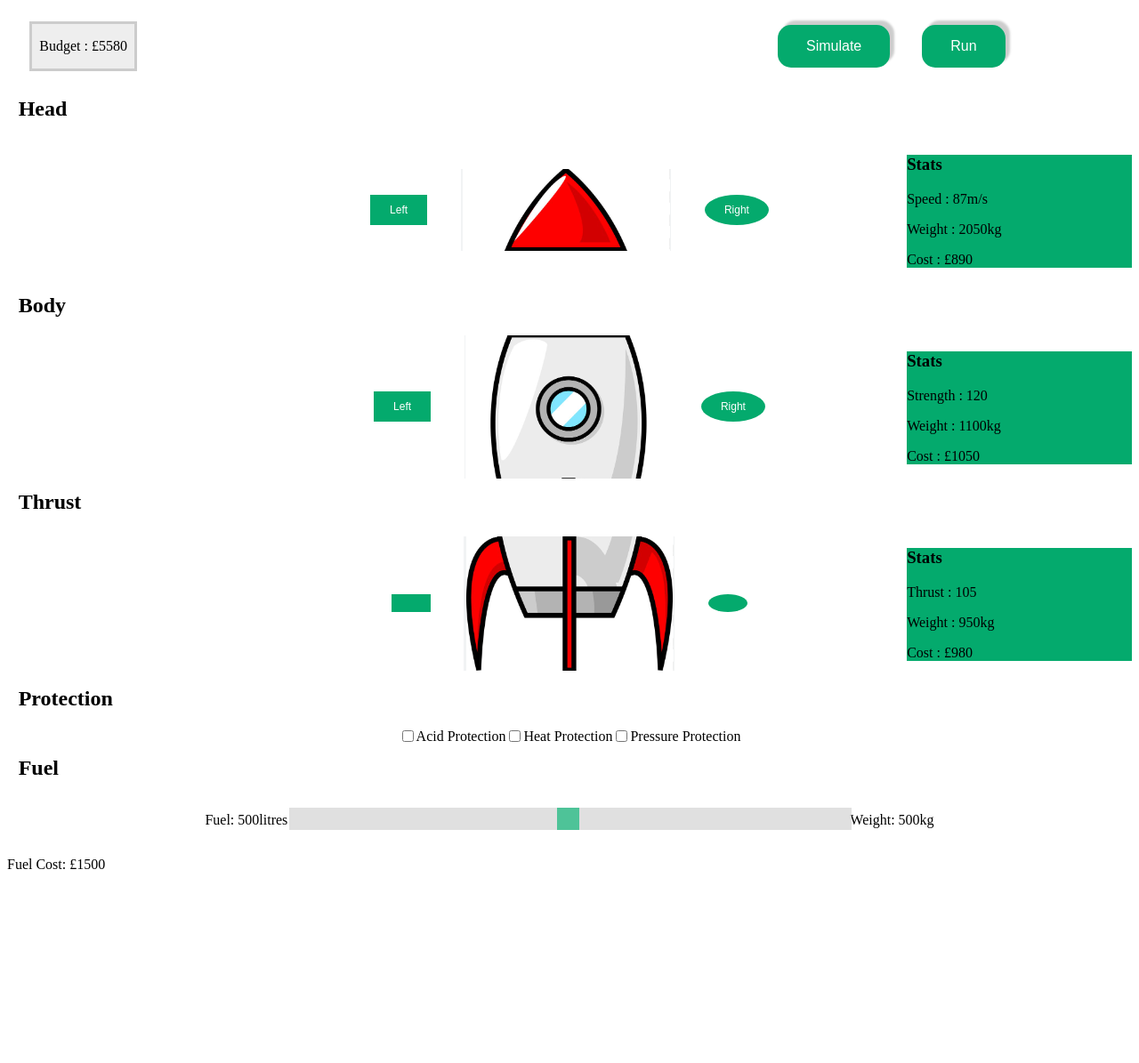
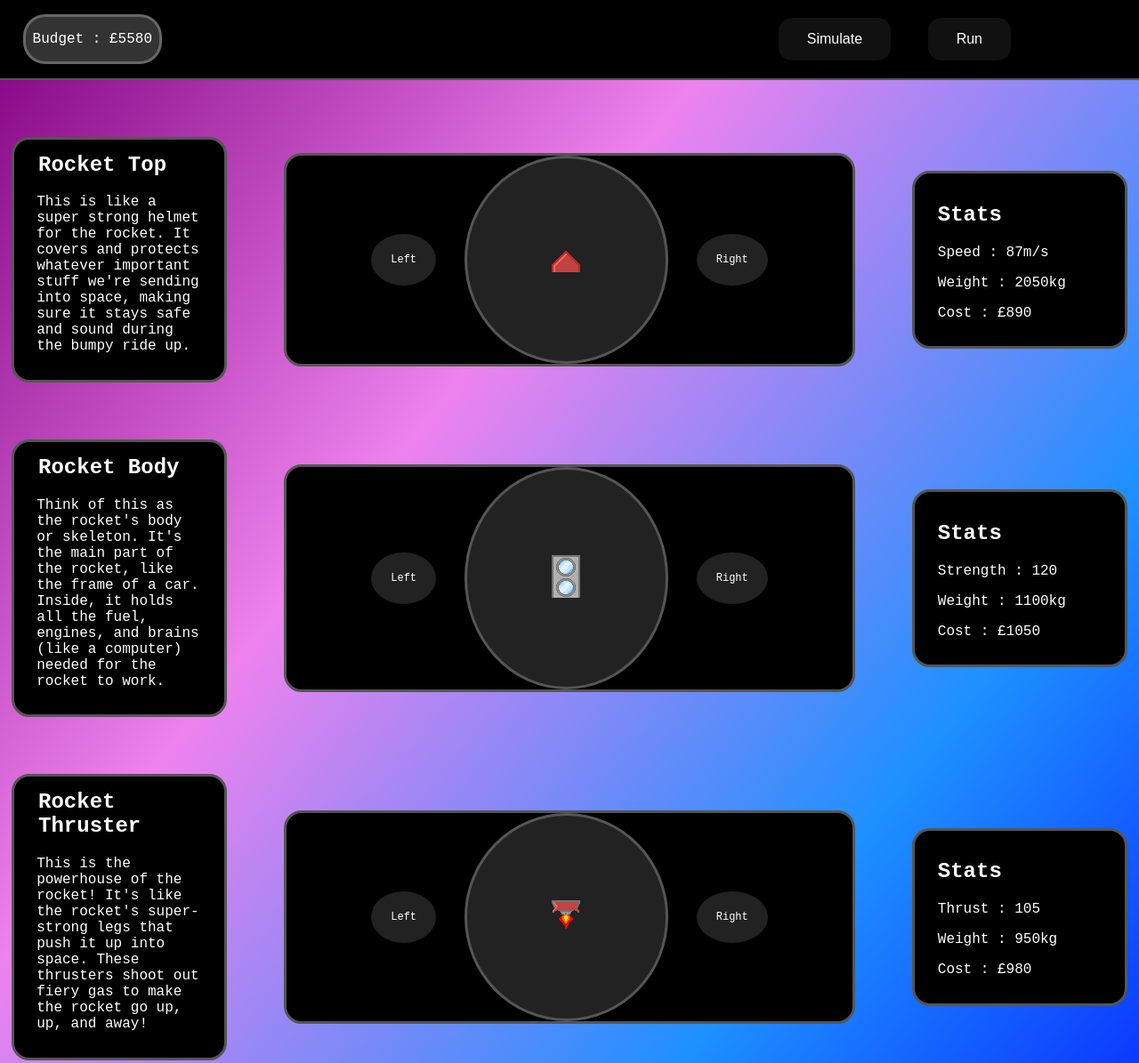
Before and after one commit to Antony-Salta/Joethons, a plain HTML site: page RocketBuilder/builder.html in a window 1280 px wide. Shown: the top 1195 px of the page at 89% size. Before the commit the page ends 997 px from the top, so only its background shows below. Drawn offline with Linux system fonts and the light colour scheme.

Commit message:
updated UI

```diff
--- a/RocketBuilder/builder.html
+++ b/RocketBuilder/builder.html
@@ -22,17 +22,23 @@
         <section>
             <!-- rocket head switcher -->
             <div>
-                <h2 class="categoryTitle">Head</h2>
                 <div class="rocketSection">
-                    <div class="paddedDiv"></div>
+                    <div class="paddedDiv">
+                        <div class="infoBox">
+                            <h2 class="categoryTitle">Rocket Top</h2>
+                            <p>This is like a super strong helmet for the rocket. It covers and protects whatever important stuff we're sending into space, making sure it stays safe and sound during the bumpy ride up.</p>
+                        </div>
+                    </div>
                     <div class="rocketPart">
                         <button class="switchLeft" onclick="rotateLeft('head')">Left</button>
-                        <img id="headImage" src="./Images/temp_rocket_head.png"/>
+                        <div class="backgroundCircle">
+                            <img id="headImage" src="./Images/temp_rocket_head.png"/>
+                        </div>
                         <button class="switchRight" onclick="rotateRight('head')">Right</button>
                     </div>
                     <div class="paddedDiv">
                         <div class="statBox">
-                            <h3>Stats</h3>
+                            <h2>Stats</h2>
                             <p id="headSpeed">Speed : 100</p>
                             <p id="headWeight">Weight : 1000kg</p>
                             <p id="headCost">Cost : £25</p>
@@ -43,17 +49,23 @@
 
             <!-- rocket body switcher -->
             <div>
-                <h2 class="categoryTitle">Body</h2>
                 <div class="rocketSection">
-                    <div class="paddedDiv"></div>
+                    <div class="paddedDiv">
+                        <div class="infoBox">
+                            <h2 class="categoryTitle">Rocket Body</h2>
+                            <p>Think of this as the rocket's body or skeleton. It's the main part of the rocket, like the frame of a car. Inside, it holds all the fuel, engines, and brains (like a computer) needed for the rocket to work.</p>
+                        </div>
+                    </div>
                     <div class="rocketPart">
                         <button class="switchLeft" onclick="rotateLeft('body')">Left</button>
-                        <img id="bodyImage" src="./Images/temp_rocket_body.png"/>
+                        <div class="backgroundCircle">
+                            <img id="bodyImage" src="./Images/temp_rocket_body.png"/>
+                        </div>
                         <button class="switchRight" onclick="rotateRight('body')">Right</button>
                     </div>
                     <div class="paddedDiv">
                         <div class="statBox">
-                            <h3>Stats</h3>
+                            <h2>Stats</h2>
                             <p id="bodyStrength">Strength: 100</p>
                             <p id="bodyWeight">Weight: 5600kg</p>
                             <p id="bodyCost">Cost : £30</p>
@@ -64,17 +76,23 @@
 
             <!-- rocket thrust switcher -->
             <div>
-                <h2 class="categoryTitle">Thrust</h2>
                 <div class="rocketSection">
-                    <div class="paddedDiv"></div>
+                    <div class="paddedDiv">
+                        <div class="infoBox">
+                            <h2 class="categoryTitle">Rocket Thruster</h2>
+                            <p>This is the powerhouse of the rocket! It's like the rocket's super-strong legs that push it up into space. These thrusters shoot out fiery gas to make the rocket go up, up, and away!</p>
+                        </div>
+                    </div>
                     <div class="rocketPart">
-                        <button class="switchLeft" onclick="rotateLeft('thrust')"></button>
-                        <img id="thrustImage" src="./Images/temp_rocket_thrust.png"/>
-                        <button class="switchRight" onclick="rotateRight('thrust')"></button>
+                        <button class="switchLeft" onclick="rotateLeft('thrust')">Left</button>
+                        <div class="backgroundCircle">
+                            <img id="thrustImage" class="rocketPartImage" src="./Images/temp_rocket_thrust.png"/>
+                        </div>
+                        <button class="switchRight" onclick="rotateRight('thrust')">Right</button>
                     </div>
                     <div class="paddedDiv">
                         <div class="statBox">
-                            <h3>Stats</h3>
+                            <h2>Stats</h2>
                             <p id="thrustThrust">Thrust: 100</p>
                             <p id="thrustWeight">Weight: 300kg</p>
                             <p id="thrustCost">Cost : £10</p>
@@ -85,7 +103,7 @@
         </section>
 
         <!-- section for protection choice -->
-        <section>
+        <section class="footerOptions">
             <h2 class="categoryTitle">Protection</h2>
             <div class="centeredOptions">
                 <input id="acidCheckbox" type="checkbox" onclick="protectionClicked('acid')">
@@ -98,8 +116,11 @@
         </section>
 
         <!-- section for fuel -->
-        <section>
+        <section class="footerOptions">
             <h2 class="categoryTitle">Fuel</h2>
+            <div class="centeredOptions">
+                <p id="fuelCost">Fuel cost: £1000</p>
+            </div>
             <div class="centeredOptions">
                 <p id="fuelCounter">Fuel: 1000l</p>
                 <div class="slidecontainer">
@@ -107,7 +128,6 @@
                 </div>
                 <p id="fuelWeight">Weight: 500kg</p>
             </div>
-            <p id="fuelCost">Fuel cost: £1000</p>
         </section>
         <script src="./builder.js"></script>
     </body>
--- a/RocketBuilder/builder.js
+++ b/RocketBuilder/builder.js
@@ -4,19 +4,19 @@ jsonData = `{
             "speed":87,
             "weight":2050,
             "cost":890,
-            "image":"./Images/temp_rocket_head.png"
+            "image":"./Images/RocketTop1.png"
         },
         {
             "speed":95,
             "weight":2150,
             "cost":950,
-            "image":"./Images/temp_rocket_head.png"
+            "image":"./Images/RocketTop2.png"
         },
         {
             "speed":92,
             "weight":2250,
             "cost":920,
-            "image":"./Images/temp_rocket_head.png"
+            "image":"./Images/RocketTop3.png"
         }
     ],
     "bodies" :[
@@ -24,19 +24,19 @@ jsonData = `{
             "strength":120,
             "weight":1100,
             "cost":1050,
-            "image":"./Images/temp_rocket_body.png"
+            "image":"./Images/RocketBody1.png"
         },
         {
             "strength":115,
             "weight":1050,
             "cost":1000,
-            "image":"./Images/temp_rocket_body.png"
+            "image":"./Images/RocketBody2.png"
         },
         {
             "strength":110,
             "weight":1000,
             "cost":950,
-            "image":"./Images/temp_rocket_body.png"
+            "image":"./Images/RocketBody3.png"
         }
     ],
     "thrusts": [
@@ -44,19 +44,19 @@ jsonData = `{
             "thrust":105,
             "weight":950,
             "cost":980,
-            "image":"./Images/temp_rocket_thrust.png"
+            "image":"./Images/RocketThruster1.png"
         },
         {
             "thrust":100,
             "weight":1000,
             "cost":1000,
-            "image":"./Images/temp_rocket_thrust.png"
+            "image":"./Images/RocketThruster2.png"
         },
         {
             "thrust":98,
             "weight":1050,
             "cost":1020,
-            "image":"./Images/temp_rocket_thrust.png"
+            "image":"./Images/RocketThruster3.png"
         }
     ],
     "protection" : {
--- a/RocketBuilder/builderStyles.css
+++ b/RocketBuilder/builderStyles.css
@@ -1,3 +1,15 @@
+body {
+    padding:0;
+    margin:0;
+    font-family: 'Courier New', monospace;
+    background-image: linear-gradient(to bottom right, purple, violet, dodgerblue, blue );
+}
+
+input {
+    margin-left:1em;
+    margin-right:1em;
+}
+
 .slidecontainer {
     width: 50%; /* Width of the outside container */
 }
@@ -8,7 +20,7 @@
     appearance: none;
     width: 100%; /* Full-width */
     height: 25px; /* Specified height */
-    background: #d3d3d3; /* Grey background */
+    background: #555; /* Grey background */
     outline: none; /* Remove outline */
     opacity: 0.7; /* Set transparency (for mouse-over effects on hover) */
     -webkit-transition: .2s; /* 0.2 seconds transition on hover */
@@ -26,14 +38,14 @@
     appearance: none;
     width: 25px; /* Set a specific slider handle width */
     height: 25px; /* Slider handle height */
-    background: #04AA6D; /* Green background */
+    background: dodgerblue; /* Green background */
     cursor: pointer; /* Cursor on hover */
 }
 
 .slider::-moz-range-thumb {
     width: 25px; /* Set a specific slider handle width */
     height: 25px; /* Slider handle height */
-    background: #04AA6D; /* Green background */
+    background: dodgerblue; /* Green background */
     cursor: pointer; /* Cursor on hover */
 }
 
@@ -51,8 +63,10 @@
 .budgetBox {
     padding-left: 0.5em;
     padding-right: 0.5em;
-    background-color: #eeeeee;
-    border: solid 0.2em #cccccc;
+    background-color: #333;
+    border: solid 0.2em #666;
+    color: white;
+    border-radius: 25px;
     margin-top: 1em;
     margin-bottom: 1em;
     margin-left: 2%;
@@ -64,17 +78,9 @@
 }
 
 .progressButtons button {
-    /*background-color: #04AA6D;
-    border: none;
-    color: white;
-    padding: 15px 32px;
-    text-align: center;
-    text-decoration: none;
-    display: inline-block;
-    font-size: 16px; */
     margin-left: 1em;
     margin-right: 1em;
-    background-color: #04AA6D;
+    background-color: #111;
     font-size: 16px;
     text-align: center;
     text-decoration: none;
@@ -89,44 +95,80 @@
 
 }
 
+.progressButtons button:hover {
+    background-color: #222;
+    color: #eee;
+}
+
+.progressButtons button:active {
+    background-color: #111;
+    color: #aaa;
+}
+
 .builderHeader {
     display: flex;
     align-items: center;
+    padding:0;
+    margin:0;
+    background-color: black;
+    border-bottom: solid 2px #555;
 }
 
 .switchLeft {
-    background-color: #04AA6D;
+    background-color: #222;
     border: none;
     color: white;
-    padding: 10px 22px;
+    padding: 22px 22px;
     text-align: center;
     text-decoration: none;
     display: inline-block;
     font-size: 12px;
     margin-right: 5%;
+    border-radius: 50%;
+    font-family:'Courier New', monospace;
 }
 
 .switchRight {
-    background-color: #04AA6D;
+    background-color: #222;
     border: none;
     color: white;
-    padding: 10px 22px;
+    padding: 22px 22px;
     border-radius: 50%;
     text-align: center;
     text-decoration: none;
     display: inline-block;
     font-size: 12px;
     margin-left: 5%;
+    font-family:'Courier New', monospace;
+}
+
+.switchRight:hover, .switchLeft:hover{
+    background-color: #333;
+    color: #eee;
+}
+
+.switchRight:active , .switchLeft:active {
+    background-color: #111;
+    color: #aaa;
 }
 
 .rocketSection {
     display: flex;
     align-items: center;
     width: 100%;
+    height: 100%;
+
+    margin-top: 5%;
+    margin-bottom: 5%;
 }
 
 .rocketPart {
-    width:60%;
+    background-color: black;
+    border: solid 0.2em #555;
+    border-radius: 20px;
+    margin-left: 5%;
+    margin-right: 5%;
+    width:50%;
     display: flex;
     justify-content: center;
     align-items: center;
@@ -138,6 +180,40 @@
 }
 
 .statBox {
+    margin-right: 5%;
     justify-content: center;
-    background-color: #04AA6D;
+    padding:5% 10%;
+    background-color: black;
+    color: white;
+    border: solid 0.2em #555;
+    border-radius: 20px;
 }
+
+.RocketPartImage {
+    width: 100%;
+}
+
+.backgroundCircle {
+    height: 100%;
+    background-color: #222;
+    border-radius: 50%;
+    border: solid 0.2em #555;
+    padding: 15%;
+}
+
+.infoBox {
+    margin-left: 5%;
+    padding:5% 10%;
+    background-color: black;
+    color: white;
+    border: solid 0.2em #555;
+    border-radius: 20px;
+}
+
+.footerOptions {
+    background-color: black;
+    border-top: solid 0.2em #555;
+    color: white;
+    margin: 0;
+    padding-bottom:5%;
+}
```
